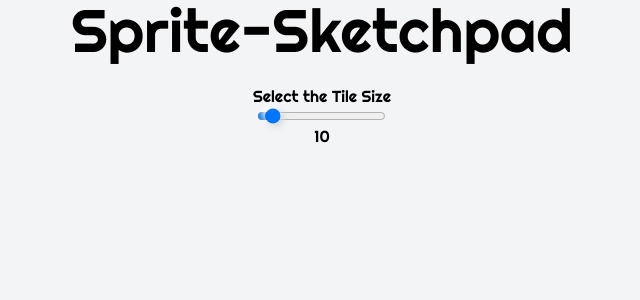
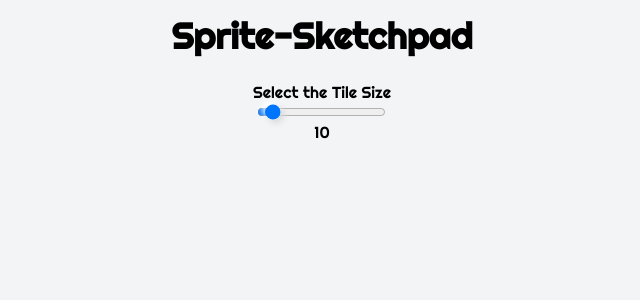
Before and after one commit to jan-joseph/Etch-A-Sketch, a React (Create React App) app: page / in a window 1280 px wide. Shown: the top 300 px of the page, without its empty margins (318-958 px from the left). Built offline with nearby package versions, Linux system fonts and the light colour scheme.

Commit message:
CSS Change
Title text font change

```diff
--- a/src/components/Header.js
+++ b/src/components/Header.js
@@ -3,7 +3,7 @@ import React from "react";
 const Header = () => {
     return(
         <header className="App-header">
-            <h1 className="title text-6xl">Sprite-Sketchpad</h1>
+            <h1 className="title text-4xl mt-4 font-bold">Sprite-Sketchpad</h1>
         </header>
     )
 }
```
